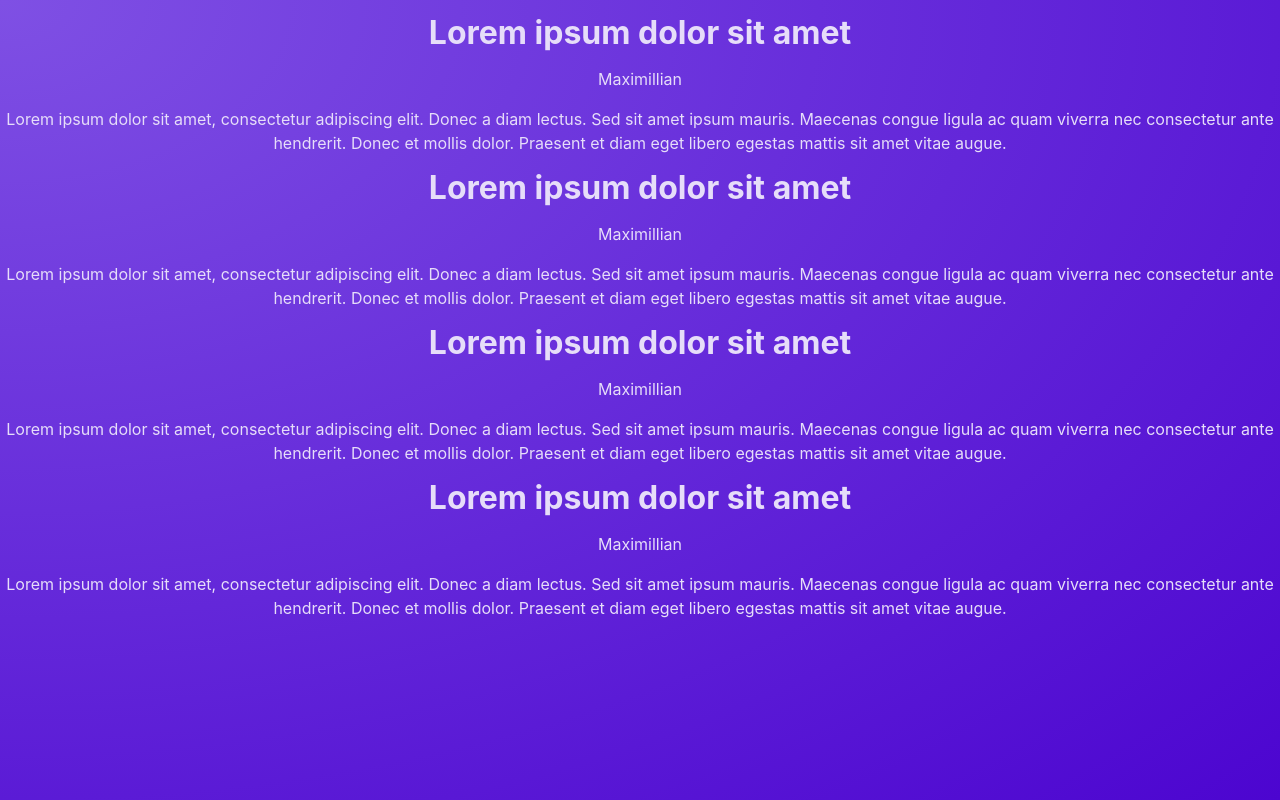
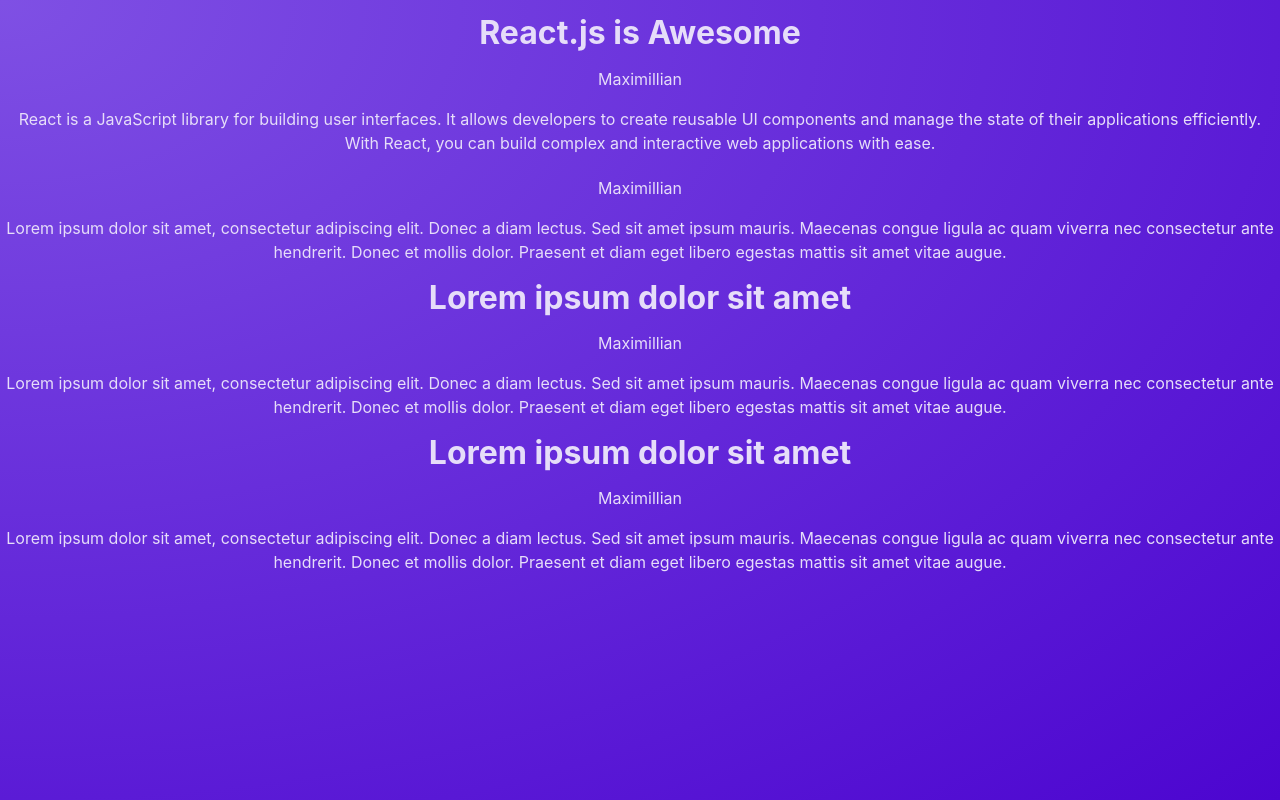
Before and after one commit to Saswat7101/React-Summary, a React (Vite) app: page / in a window 1280 px wide. Built offline with nearby package versions, Linux system fonts and the light colour scheme.

Commit message:
passing data to components with props

```diff
--- a/src/App.jsx
+++ b/src/App.jsx
@@ -4,11 +4,11 @@
   return (
     <main>
       <Post
-        title="Lorem ipsum dolor sit amet"
-        content="Lorem ipsum dolor sit amet, consectetur adipiscing elit. Donec a diam lectus. Sed sit amet ipsum mauris. Maecenas congue ligula ac quam viverra nec consectetur ante hendrerit. Donec et mollis dolor. Praesent et diam eget libero egestas mattis sit amet vitae augue."
+        title="React.js is Awesome"
+        content="React is a JavaScript library for building user interfaces. It allows developers to create reusable UI components and manage the state of their applications efficiently. With React, you can build complex and interactive web applications with ease."
       />
       <Post
-        title="Lorem ipsum dolor sit amet"
+        title=""
         content="Lorem ipsum dolor sit amet, consectetur adipiscing elit. Donec a diam lectus. Sed sit amet ipsum mauris. Maecenas congue ligula ac quam viverra nec consectetur ante hendrerit. Donec et mollis dolor. Praesent et diam eget libero egestas mattis sit amet vitae augue."
       />
       <Post
```
